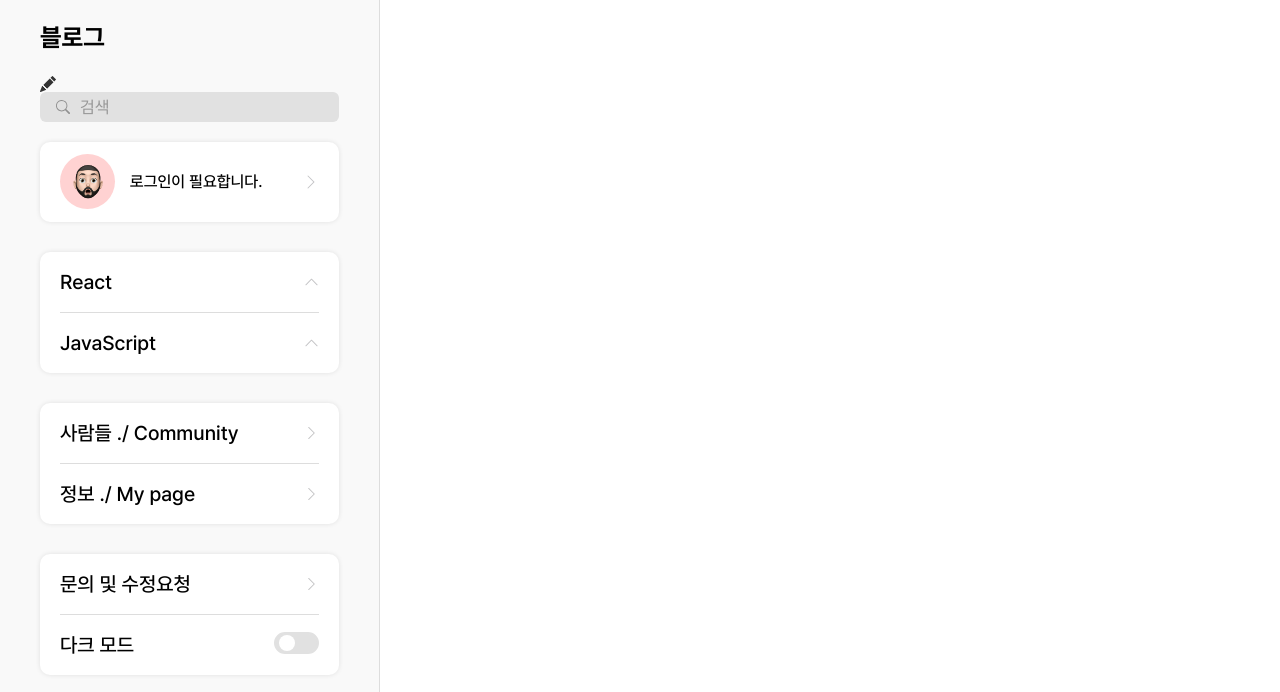
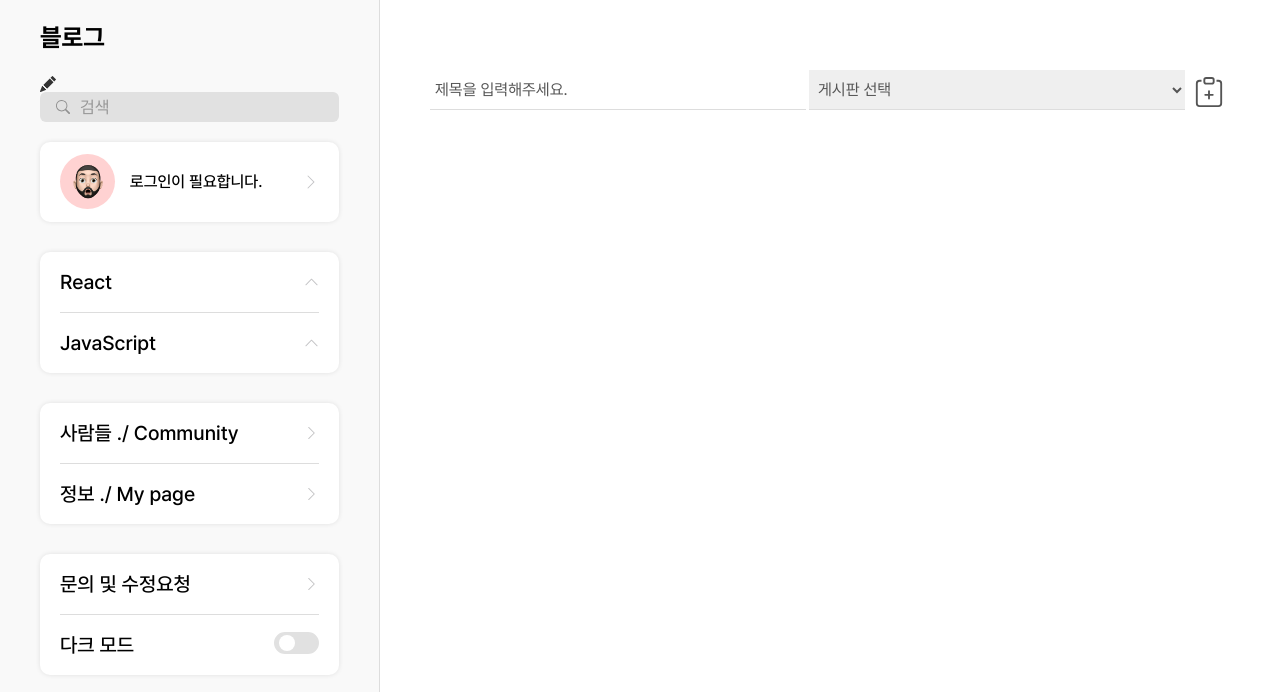
Before and after one commit to c-dongwon/react-blog, a Next.js app: page /write in a window 1280 px wide. Shown: the top 692 px of the page. Built offline with nearby package versions, Linux system fonts and the light colour scheme; no server answers.

Commit message:
220706(게시판 생성)

```diff
--- /dev/null
+++ b/component/modal/Board.js
@@ -0,0 +1,34 @@
+import React, {useCallback, useEffect, useRef, useState} from 'react';
+import { LayerForm, LoginBtn, SignUpBtn, UserForm, LogOutBtn, CloseBtn } from './style';
+import { BsXLg } from "react-icons/bs";
+import { FloatingLabel, Form, Control } from 'react-bootstrap';
+import 'bootstrap/dist/css/bootstrap.min.css';
+import useInput from '../../hook/useInput';
+import axios from 'axios';
+
+const Board = ({setShowBoard}) => {
+    const [email, onChangeEmail ,setEmail] = useInput();
+    const [password, onChangePassword ,setPassword] = useInput();
+
+
+    return (
+        <LayerForm>
+            <form>
+                <h2>게시판생성</h2>
+                <CloseBtn type="button" onClick={() => setShowBoard(false)}><BsXLg/></CloseBtn>
+                <FloatingLabel
+                    className="login-input">
+                    <Form.Control type="text" placeholder="게시판 이름" id="id" value={email || ""} onChange={onChangeEmail}/>
+                    <label htmlFor="id">게시판 이름</label>
+                </FloatingLabel>
+
+
+                <LoginBtn type='submit'>
+                    생성
+                </LoginBtn>
+            </form>
+        </LayerForm>
+    );
+};
+
+export default Board;
--- a/component/modal/Login.js
+++ b/component/modal/Login.js
@@ -1,5 +1,6 @@
 import React, {useCallback, useEffect, useRef, useState} from 'react';
-import { LayerForm, LoginBtn, SignUpBtn, UserForm, LogOutBtn } from './style';
+import { LayerForm, LoginBtn, SignUpBtn, UserForm, LogOutBtn, CloseBtn } from './style';
+import { BsXLg } from "react-icons/bs";
 import { FloatingLabel, Form, Control } from 'react-bootstrap';
 import 'bootstrap/dist/css/bootstrap.min.css';
 import useInput from '../../hook/useInput';
@@ -45,6 +46,7 @@ const Login = ({setLoginData, stopPropagation, setShowLogin, onClickSignUp}) =>
         <LayerForm onClick={stopPropagation}>
             <form onSubmit={onSubmitLogin}>
                 <h2>로그인</h2>
+                <CloseBtn type="button" onClick={() => setShowLogin(false)}><BsXLg/></CloseBtn>
                 <button type='button' className='signUpBtn' onClick={onClickSignUp}>신규 사용자이신가요? <span>계정만들기</span></button>
                 <FloatingLabel
                     className="login-input">
--- a/component/modal/SignUp.js
+++ b/component/modal/SignUp.js
@@ -1,12 +1,12 @@
 import React, {useCallback, useState} from 'react';
-import { LayerForm, LoginBtn, ImageView } from './style';
+import { LayerForm, LoginBtn, ImageView, CloseBtn } from './style';
 import { FloatingLabel, Form, Control } from 'react-bootstrap';
-import { BsCameraFill } from "react-icons/bs";
+import { BsCameraFill, BsXLg } from "react-icons/bs";
 import 'bootstrap/dist/css/bootstrap.min.css';
 import axios from 'axios';
 import useInput from '../../hook/useInput';
 
-const SignUp = ({stopPropagation, onClickLogin}) => {
+const SignUp = ({stopPropagation, onClickLogin, setShowSignUp}) => {
     const [name, onChangeName, setName] = useInput();
     const [email, onChangeEmail, setEmail] = useInput();
     const [password, , setPassword] = useInput();
@@ -79,6 +79,8 @@ const SignUp = ({stopPropagation, onClickLogin}) => {
         <LayerForm onClick={stopPropagation}>
             <form onSubmit={onSubmitSignUp}  encType='multipart/form-data'>
             <h2>회원가입</h2>
+            <CloseBtn type="button" onClick={() => setShowSignUp(false)}><BsXLg/></CloseBtn>
+
             <button type='button' className='signUpBtn' onClick={onClickLogin}>회원이신가요? <span>로그인하기</span></button>
             <ImageView>
                 {
--- a/component/modal/UserInfo.js
+++ b/component/modal/UserInfo.js
@@ -1,7 +1,7 @@
 import React, {useCallback, useState, useEffect} from 'react';
 import { SignUpForm, LogOutBtn, SignUpBtn, ImageView } from './style';
 import { FloatingLabel, Form, Control } from 'react-bootstrap';
-import { BsCameraFill } from "react-icons/bs";
+import { BsCameraFill, BsXLg } from "react-icons/bs";
 import 'bootstrap/dist/css/bootstrap.min.css';
 import axios from 'axios';
 import useInput from '../../hook/useInput';
@@ -67,6 +67,7 @@ const UserInfo = ({showUserInfo, stopPropagation, removeCookie, setLoginData, se
 
     return (
         <SignUpForm className={showUserInfo ? "active" : ""} onClick={stopPropagation}>
+                <CloseBtn type="button" onClick={() => setShowUserInfo(false)}><BsXLg/></CloseBtn>
             <form onSubmit={onSubmitMod} encType='multipart/form-data'>
             <ImageView>
                 {
--- a/component/modal/style.js
+++ b/component/modal/style.js
@@ -29,7 +29,17 @@ export const SignUpForm =styled.div`
     }
     }
 `
-
+export const CloseBtn = styled.button`
+    width: 20px;
+    height: 20px;
+    border: 0;
+    background-color: transparent;
+    position: absolute;
+    top: 20px;
+    right: 15px;
+    color:#222;
+    font-size: 15px;
+`
 export const LayerForm = styled.div`
     position: fixed;
     left:50%;
--- a/pages/_app.js
+++ b/pages/_app.js
@@ -65,6 +65,8 @@ const App = ({ Component, pageProps }) => {
         e.stopPropagation();
     },[showSignUp]);
 
+
+
     //modal close 함수
     const onCloseModal = useCallback(() => {
         setShowLogin(false);
@@ -102,13 +104,15 @@ const App = ({ Component, pageProps }) => {
             }
 
             {
-                showSignUp && <SignUp stopPropagation={stopPropagation} onClickLogin={onClickLogin}/>
+                showSignUp && <SignUp stopPropagation={stopPropagation} onClickLogin={onClickLogin} setShowSignUp={setShowSignUp}/>
             }
 
             {
                 showUserInfo && <UserInfo stopPropagation={stopPropagation} removeCookie={removeCookie}
                                           setShowUserInfo={setShowUserInfo} userData={userData} setLoginData={setLoginData}/>
             }
+
+
              <Component {...pageProps} />
         </Section>
 
--- a/pages/write/index.js
+++ b/pages/write/index.js
@@ -1,10 +1,29 @@
-import React from 'react';
+import React, {useCallback, useState, useEffect} from 'react';
+import { BsClipboardPlus } from "react-icons/bs";
+import { Section } from './style';
+import Board from '../../component/modal/Board';
 
 const Write = () => {
+    const [showBoard, setShowBoard] = useState(false);
+
+     //게시판생성
+    const onClickBoard= useCallback((e) => {
+        setShowBoard(prev => !prev);
+        e.stopPropagation();
+    },[showBoard]);
     return (
-        <div>
-            글쓰기 페이지!
-        </div>
+        <Section>
+            <div className='writeTop'>
+                 <input type="text" placeholder='제목을 입력해주세요.'/>
+                 <select>
+                    <option>게시판 선택</option>
+                 </select>
+                 <button type='button' onClick={onClickBoard}><BsClipboardPlus/></button>
+            </div>
+            {
+              showBoard && <Board setShowBoard={setShowBoard}/>
+            }
+        </Section>
     );
 };
 
--- a/pages/write/style.js
+++ b/pages/write/style.js
@@ -1 +1,40 @@
 import styled from "styled-components";
+
+export const Section = styled.section`
+    margin-left: 380px;
+    padding: 70px 50px;
+    .writeTop{
+        display: flex;
+        align-items: center;
+        justify-content: space-between;
+        button{
+            height: 40px;
+            border: 0;
+            background-color: transparent;
+            font-size: 30px;
+            color:#555;
+        }
+        input[type="text"]{
+        border: 0;
+        border-bottom: 1px solid #ddd;
+        width: 47%;
+        padding: 10px 5px;
+        font-size:16px;
+        height: 40px;
+        &::placeholder{
+            color:#555;
+            font-size:16px;
+        }
+    }
+    select{
+        border: 0;
+        border-bottom: 1px solid #ddd;
+        width: 47%;
+        padding: 10px 5px;
+        color:#555;
+        font-size:16px;
+        height: 40px;
+    }
+    }
+
+`
```
